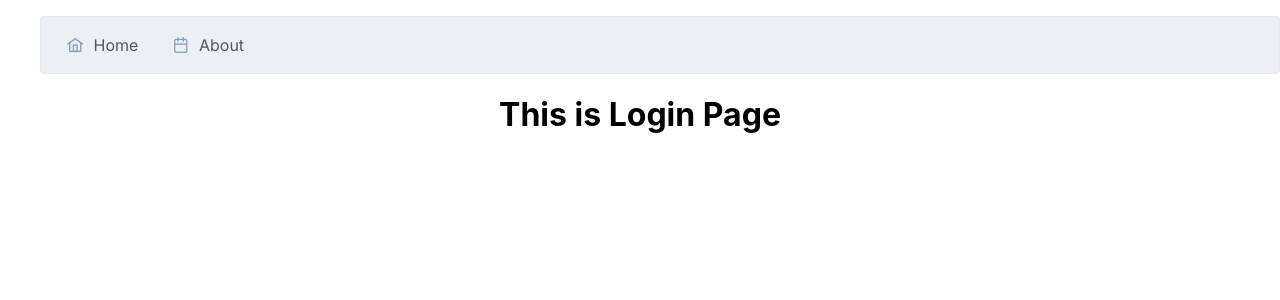
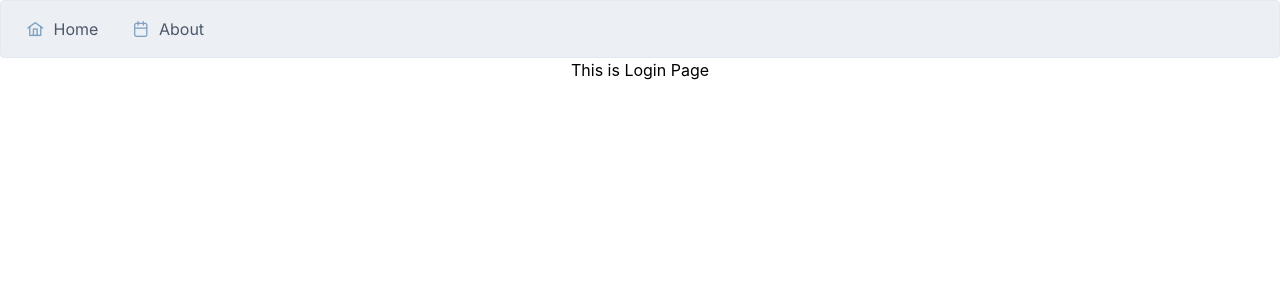
Before and after one commit to patri27826/progress-tracker, a React (Create React App) app in the folder frontend/: page / in a window 1280 px wide. Shown: the top 300 px of the page. Built offline with nearby package versions, Linux system fonts and the light colour scheme.

Commit message:
feat(frontend): setup tailwind

```diff
--- a/frontend/package.json
+++ b/frontend/package.json
@@ -10,6 +10,7 @@
     "@types/jest": "^27.5.2",
     "@types/react": "^18.2.64",
     "@types/react-dom": "^18.2.21",
+    "firebase": "^10.8.1",
     "primeicons": "^6.0.1",
     "primereact": "^10.5.1",
     "react": "^18.2.0",
@@ -56,6 +57,7 @@
     "eslint-config-prettier": "^9.1.0",
     "eslint-plugin-prettier": "^5.1.3",
     "eslint-plugin-react": "^7.34.0",
-    "prettier": "^3.2.5"
+    "prettier": "^3.2.5",
+    "tailwindcss": "^3.4.1"
   }
 }
--- /dev/null
+++ b/frontend/tailwind.config.js
@@ -0,0 +1,8 @@
+/** @type {import('tailwindcss').Config} */
+module.exports = {
+  content: [ './src/**/*.{js,jsx,ts,tsx}',],
+  theme: {
+    extend: {},
+  },
+  plugins: [],
+}
```
Also changed, not shown: frontend/src/App.css (+11 -0 lines), 1 other file (tests, documents, lock files or other folders).
